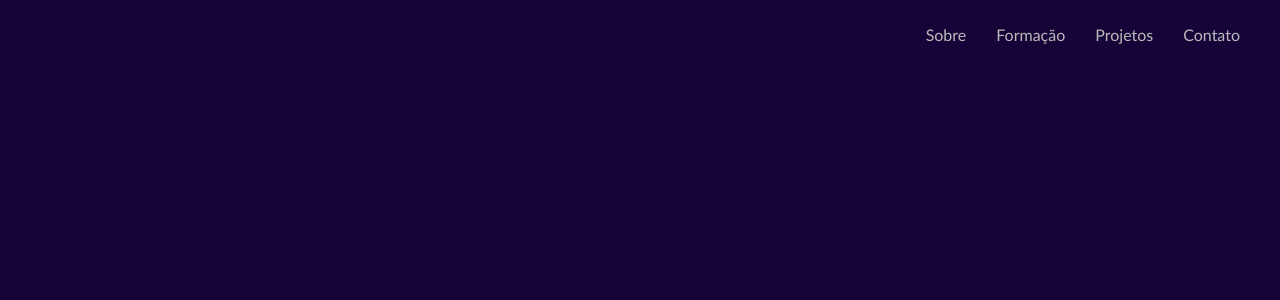
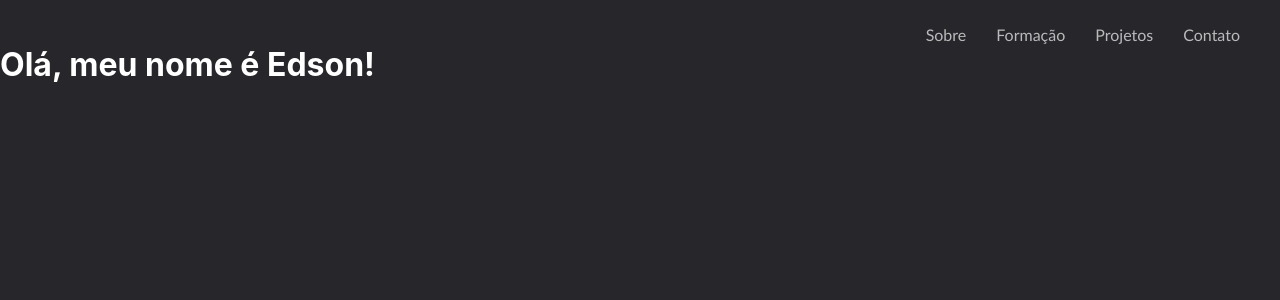
Before and after one commit to edsonlima2506/meu-portfolio, a React (Create React App) app: page / in a window 1280 px wide. Shown: the top 300 px of the page. Built offline with nearby package versions, Linux system fonts and the light colour scheme.

Commit message:
Adiciona estilo basico ao Header

```diff
--- a/src/components/Header.jsx
+++ b/src/components/Header.jsx
@@ -13,6 +13,7 @@ class Header extends React.Component {
                         <li><a href="#contact">Contato</a></li>
                     </ul>
                 </nav>
+                <h1 className="myName">Olá, meu nome é Edson!</h1>
             </header>
         )
     }
--- a/src/components/header.css
+++ b/src/components/header.css
@@ -1,9 +1,10 @@
 header {
     width: 100%;
     height: 100vh;
-    background-color: #160438;
+    background-color: #26262B;
     display: flex;
-    justify-content: flex-end;
+    flex-direction: column;
+    align-items: flex-end;
 }
 
 .superiorMenu {
@@ -24,3 +25,8 @@ header {
     color: #fff;
     border-bottom: #fff 1px solid;
 }
+
+.myName {
+    color: #fff;
+    align-self: flex-start;
+}
```
